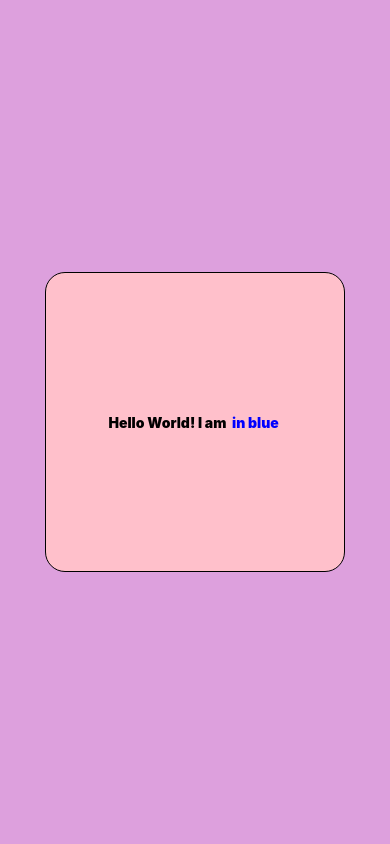
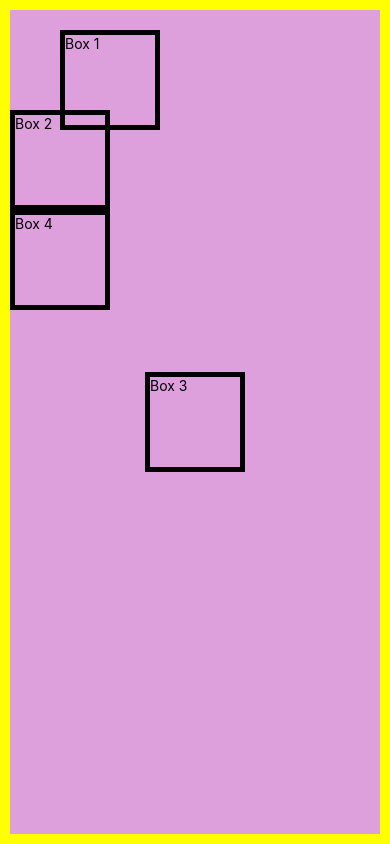
Before and after one commit to tirthraj07/React-Native, a React Native app: screen / in a window 390 px wide. Built offline with nearby package versions, Linux system fonts and the light colour scheme.

Commit message:
React Native Tutorial - 38 - Relative and Absolute Layout

```diff
--- a/App.js
+++ b/App.js
@@ -5,28 +5,75 @@ export default function App(){
   return (
     <View style={style.container}>
 
-      {/*
-          Note: Style Inheritance is not possible in different elements
-          But Style Inheritance is possible in Text to Text Subtrees
+        <View
+        style={
+        {
+          width: 100,
+          height: 100,
+          borderWidth: 5,
+          borderStyle:'solid',
+          borderColor: 'black',
+          position: 'relative',
+          left: 50,
+          top: 20
+        }
+        }>
+          <Text>
+            Box 1
+          </Text>
+        </View>
+        <View
+        style={
+        {
+          width: 100,
+          height: 100,
+          borderWidth: 5,
+          borderStyle:'solid',
+          borderColor: 'black',
+          position: 'relative',
+        }
+        }>
+          <Text>
+            Box 2
+          </Text>
+        </View>
+        <View
+        style={
+        {
+          width: 100,
+          height: 100,
+          borderWidth: 5,
+          borderStyle:'solid',
+          borderColor: 'black',
+          position: 'absolute',
+          left: '50%',
+          top: '50%',
+          transform: [{translateX: '-50%'}, {translateY:'-50%'}]
+        }
 
-          For example, the View contains styles
-              fontSize:50,
-              color: 'blue'
+        }>
+          <Text>
+            Box 3
+          </Text>
+        </View>
 
-          But they aren't being inherited by the child Text Component
+        <View
+        style={
+        {
+          width: 100,
+          height: 100,
+          borderWidth: 5,
+          borderStyle:'solid',
+          borderColor: 'black',
+          position: 'relative',
+        }
+        }>
+          <Text>
+            Box 4
+          </Text>
+        </View>
 
-          But the BlueText Text Component inherited the Weight from its parent Text Component
-
-      */}
-
-      <View style={style.box}>
-        <Text style={style.boxText}>
-          Hello World! I am  <Text style={style.blueTextCol}>in blue </Text>
-        </Text>
-      </View>
-
-
-     </View>
+    </View>
   )
 }
 
@@ -35,31 +82,8 @@ const style = StyleSheet.create({
   container:{
     flex: 1,
     backgroundColor: 'plum',
-    justifyContent: 'center',
-    alignItems: 'center',
-    gap:30,
-  },
-
-  box:{
-    width: 300,
-    height: 300,
-    flexDirection:"column",
-    justifyContent:'center',
-    backgroundColor: 'pink',
-    alignItems:'center',
-    borderColor:'black',
-    borderWidth:1,
-    borderRadius:20,
-    fontSize:50,
-    color: 'blue'
-  },
-
-  boxText:{
-    fontWeight:900
-  },
-
-  blueTextCol: {
-    color: "blue"
+    borderWidth: 10,
+    borderColor: 'yellow',
+    position:"relative"
   }
-
 })
```
